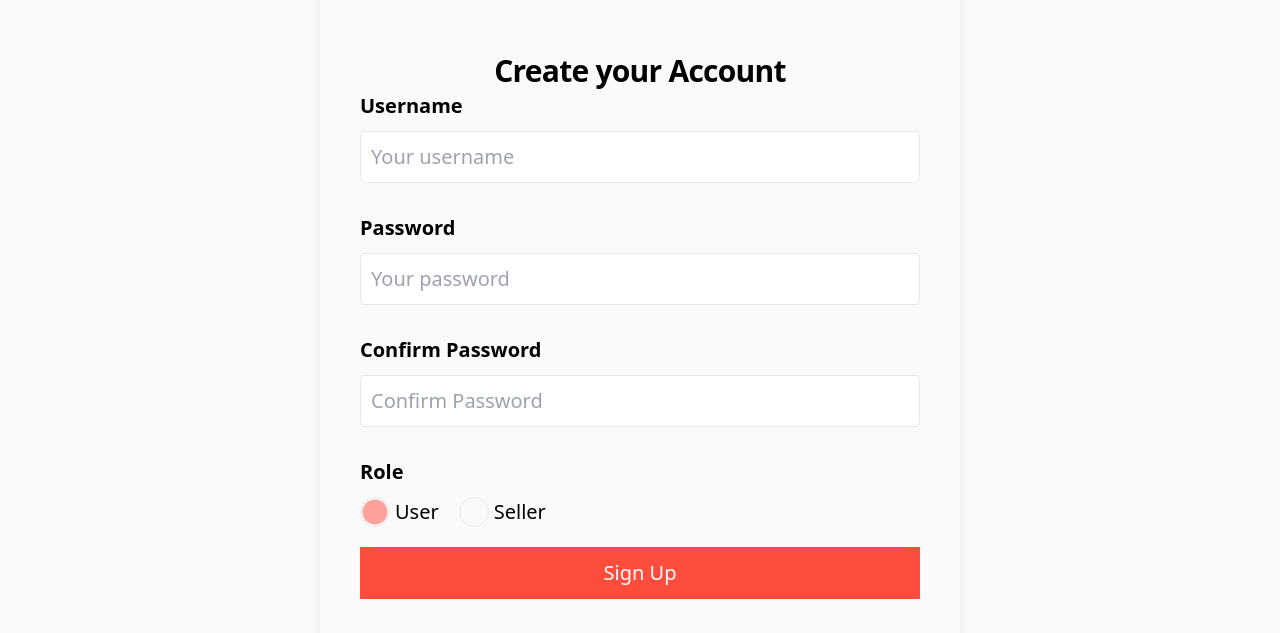
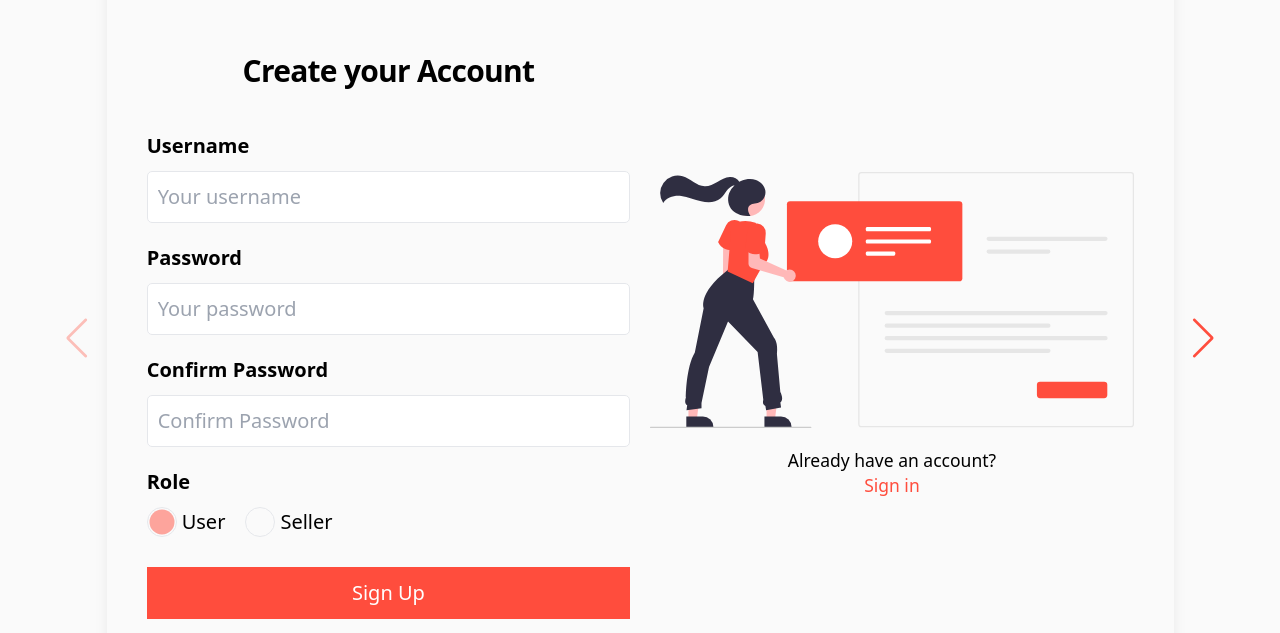
Before and after one commit to gustavo-martins-pereira/E-Commerce_FullStack-Frontend, a React (Vite) app: page /register-login in a window 1280 px wide. Shown: the part 567-1200 px from the top of the page. Built offline with nearby package versions, Linux system fonts and the light colour scheme; no server answers.

Commit message:
A&M - Login Form & Register/Login Layout

```diff
--- a/src/main.jsx
+++ b/src/main.jsx
@@ -2,7 +2,9 @@ import React from "react";
 import ReactDOM from "react-dom/client";
 
 import "swiper/css";
+import "swiper/css/effect-flip";
 import "swiper/css/pagination";
+import "swiper/css/navigation";
 import "react-toastify/dist/ReactToastify.css";
 
 import "./index.css";
--- a/src/pages/RegisterLogin/RegisterLogin.jsx
+++ b/src/pages/RegisterLogin/RegisterLogin.jsx
@@ -1,16 +1,19 @@
-import { useEffect, useState } from "react";
+import { useEffect, useRef, useState } from "react";
 import { Swiper, SwiperSlide } from "swiper/react";
-import { Autoplay } from "swiper/modules";
+import { Autoplay, EffectFlip, Navigation } from "swiper/modules";
 import { useForm } from "react-hook-form";
 import { ToastContainer } from "react-toastify";
 
 import { getAllProducts } from "@api/services/productService";
-import { register as registerUser } from "@api/services/userService";
+import { register as registerUser, login } from "@api/services/userService";
 import { InputText } from "@components/dumbs/custom/inputs/InputText/InputText";
 import { InputRadius } from "@components/dumbs/custom/inputs/InputRadius/InputRadius";
 import { SubmitButton } from "@components/dumbs/custom/inputs/SubmitButton/SubmitButton";
 import { bufferArrayToImageURL } from "@utils/bufferArrayToImageURL";
-import { toastError, toastSuccess } from "@utils/toast";
+import { toastError, toastSuccess, toastInfo } from "@utils/toast";
+
+import Register from "./assets/images/register.svg";
+import Login from "./assets/images/login.svg";
 
 import "./assets/css/register-login.css";
 
@@ -18,16 +21,29 @@ export function RegisterLogin() {
     // STATES
     const [products, setProducts] = useState([]);
 
-    // FORM
-    const { register, watch, handleSubmit, formState: {errors} } = useForm();
+    // REFS
+    const swiperRef = useRef(null);
 
-    const password = watch("password");
+    // FORM HOOKS (Separate for Register and Login)
+    const {
+        register: registerFormRegister,
+        watch: registerFormWatch,
+        handleSubmit: handleRegisterSubmit,
+        formState: { errors: registerErrors }
+    } = useForm();
+
+    const {
+        register: loginFormRegister,
+        handleSubmit: handleLoginSubmit,
+        formState: { errors: loginErrors }
+    } = useForm();
+
+    const registerPassword = registerFormWatch("registerPassword");
 
     // EFFECTS
     useEffect(() => {
         async function fetchProductsData() {
             const products = await getAllProducts();
-
             setProducts(products);
         }
 
@@ -36,17 +52,45 @@ export function RegisterLogin() {
 
     // HANDLES
     function handleOnSubmitValidRegisterForm(registerFormData) {
-        const { username, password, role } = registerFormData;
+        const { registerUsername, registerPassword, role } = registerFormData;
 
         try {
-            registerUser(username, password, role)
-                .then(() => toastSuccess("Registration successful!"))
+            registerUser(registerUsername, registerPassword, role)
+                .then(() => {
+                    toastSuccess("Registration successful!");
+                    toastInfo("Now login with your new Account.", { autoClose: 10000 });
+                    swiperRef.current.slideNext();
+                })
                 .catch(error => {
                     toastError(error.response.data?.error);
                 });
         } catch (error) {
             toastError("An Unexpected error occurred");
         }
+    }
+
+    function handleOnSubmitValidLoginForm(loginFormData) {
+        const { loginUsername, loginPassword } = loginFormData;
+
+        try {
+            login(loginUsername, loginPassword)
+                .then(() => {
+                    toastSuccess("Login successful!");
+                })
+                .catch(error => {
+                    toastError(error.response.data?.error);
+                });
+        } catch (error) {
+            toastError("An Unexpected error occurred");
+        }
+    }
+
+    function handleNextSlide() {
+        swiperRef.current.slideNext();
+    }
+
+    function handlePrevSlide() {
+        swiperRef.current.slidePrev();
     }
 
     return (
@@ -117,18 +161,33 @@ export function RegisterLogin() {
             </section>
 
             {/* REGISTER / LOGIN */}
-            <section className="section w-3/4 relative m-auto my-24 p-0 rounded-lg shadow-lg overflow-hidden md:w-1/2">
+            <Swiper
+                className="section w-3/4 relative m-auto my-24 p-0 rounded-lg pointer-events-none md:w-10/12"
+                wrapperClass="swiper-wrapper swiper-wrapper-rg"
+                effect={"flip"}
+                grabCursor={false}
+                navigation={true}
+                modules={[EffectFlip, Navigation]}
+                onSwiper={swiper => (swiperRef.current = swiper)}
+            >
                 {/* REGISTER FORM */}
-                <section className="px-4 py-8 md:px-8 md:py-16">
+                <SwiperSlide
+                    className="flex flex-col gap-4 shadow-lg px-4 py-8 md:px-8 md:py-16 lg:grid lg:grid-cols-2 lg:items-center lg:gap-4"
+                    tag="section"
+                >
+                    <div>
                         <h3 className="text-center">Create your Account</h3>
 
-                    <form className="flex flex-col gap-4" onSubmit={handleSubmit(handleOnSubmitValidRegisterForm)}>
+                        <form
+                            className="flex flex-col gap-2 mt-8"
+                            onSubmit={handleRegisterSubmit(handleOnSubmitValidRegisterForm)}
+                        >
                             <InputText
                                 label="Username"
                                 id="register-username"
                                 type="text"
                                 placeholder="Your username"
-                            register={register("username", {
+                                register={registerFormRegister("registerUsername", {
                                     required: "The username is required",
                                     minLength: {
                                         value: 5,
@@ -141,9 +200,9 @@ export function RegisterLogin() {
                                     pattern: {
                                         value: /^[A-Za-z][a-zA-Z0-9]+$/,
                                         message: "The username must start with a letter and contain only letters and numbers",
-                                },
+                                    }
                                 })}
-                            errorMessage={errors.username?.message}
+                                errorMessage={registerErrors.registerUsername?.message}
                             />
 
                             <InputText
@@ -151,7 +210,7 @@ export function RegisterLogin() {
                                 id="register-password"
                                 type="password"
                                 placeholder="Your password"
-                            register={register("password", {
+                                register={registerFormRegister("registerPassword", {
                                     required: "The password is required",
                                     minLength: {
                                         value: 8,
@@ -160,28 +219,21 @@ export function RegisterLogin() {
                                     maxLength: {
                                         value: 50,
                                         message: "The password must be less than 50",
-                                },
+                                    }
                                 })}
-                            errorMessage={errors.password?.message}
+                                errorMessage={registerErrors.registerPassword?.message}
                             />
+
                             <InputText
                                 label="Confirm Password"
                                 id="register-confirm-password"
                                 type="password"
                                 placeholder="Confirm Password"
-                            register={register("confirmPassword", {
+                                register={registerFormRegister("registerConfirmPassword", {
                                     required: "The password is required",
-                                minLength: {
-                                    value: 8,
-                                    message: "The password must be greater than 8",
-                                },
-                                maxLength: {
-                                    value: 50,
-                                    message: "The password must be less than 50",
-                                },
-                                validate: value => value === password || "The passwords do not match",
+                                    validate: value => value === registerPassword || "The passwords do not match",
                                 })}
-                            errorMessage={errors.confirmPassword?.message}
+                                errorMessage={registerErrors.registerConfirmPassword?.message}
                             />
 
                             <div className="flex flex-col gap-2">
@@ -193,51 +245,93 @@ export function RegisterLogin() {
                                         label="User"
                                         value="USER"
                                         checked={true}
-                                    register={register("role", {
-                                        required: "Please select a role",
+                                        register={registerFormRegister("role", {
+                                            required: "Please select a role"
                                         })}
-                                    errorMessage={errors.role?.message}
+                                        errorMessage={registerErrors.role?.message}
                                     />
                                     <InputRadius
                                         name="register-user-role"
                                         id="register-user-role-seller"
                                         label="Seller"
                                         value="SELLER"
-                                    register={register("role")}
+                                        register={registerFormRegister("role")}
                                     />
                                 </div>
                             </div>
 
-                        <SubmitButton className="btn-primary w-full" value="Sign Up" />
+                            <SubmitButton className="btn-primary w-full mt-4" value="Sign Up" />
                         </form>
-                </section>
+                    </div>
+
+                    <div className="flex flex-col gap-4 items-center">
+                        <img className="hidden lg:block" src={Register} alt="" />
+                        <p className="text-center text-sm">
+                            Already have an account?
+                            <br />
+                            <span
+                                className="text-link-primary cursor-pointer hover:underline"
+                                onClick={handleNextSlide}
+                            >
+                                Sign in
+                            </span>
+                        </p>
+                    </div>
+                </SwiperSlide>
 
                 {/* LOGIN FORM */}
-                {/* <section className="bg-login-form px-4 py-8 md:px-8 md:py-16 md:pt-12"}>
+                <SwiperSlide
+                    className="flex flex-col-reverse gap-4 shadow-lg px-4 py-8 md:px-8 md:py-16 lg:grid lg:grid-cols-2 lg:items-center lg:gap-4"
+                    tag="section"
+                >
+                    <div className="flex flex-col gap-4 items-center">
+                        <img className="hidden lg:block" src={Login} alt="" />
+                        <p className="text-center text-sm">
+                            Do you not have an account?
+                            <br />
+                            <span
+                                className="text-link-primary cursor-pointer hover:underline"
+                                onClick={handlePrevSlide}
+                            >
+                                Sign Up
+                            </span>
+                        </p>
+                    </div>
+
+                    <div>
                         <h3 className="text-center">Sign In</h3>
 
-                    <form>
+                        <form
+                            className="flex flex-col gap-2 mt-8"
+                            onSubmit={handleLoginSubmit(handleOnSubmitValidLoginForm)}
+                        >
                             <InputText
                                 label="Username"
+                                id="login-username"
+                                type="text"
                                 placeholder="Your username"
-                            name="login-username"
-                            inputType="text"
+                                register={loginFormRegister("loginUsername", {
+                                    required: "The username is required"
+                                })}
+                                errorMessage={loginErrors.loginUsername?.message}
                             />
 
                             <InputText
                                 label="Password"
+                                id="login-password"
+                                type="password"
                                 placeholder="Your password"
-                            name="login-password"
-                            inputType="password"
+                                register={loginFormRegister("loginPassword", {
+                                    required: "The password is required"
+                                })}
+                                errorMessage={loginErrors.loginPassword?.message}
                             />
 
-                        <SubmitButton
-                            className="btn-primary w-full"
-                            value="Sign In"
-                        />
+                            <SubmitButton className="btn-primary w-full mt-4" value="Sign In" />
                         </form>
-                </section> */}
-            </section>
+                    </div>
+                </SwiperSlide>
+            </Swiper>
 
             <ToastContainer />
         </main>
--- a/src/pages/RegisterLogin/assets/css/register-login.css
+++ b/src/pages/RegisterLogin/assets/css/register-login.css
@@ -1,3 +1,39 @@
+.swiper-wrapper-rg {
+    align-items: center;
+}
+
 .swiper-gallery > .swiper-wrapper {
     transition-timing-function: linear;
 }
+
+.swiper-button-next,
+.swiper-button-prev,
+.swiper-pagination {
+    pointer-events: auto;
+}
+
+/* CUSTOM SWIPER NAVIGATION STYLES */
+.swiper-button-next,
+.swiper-button-prev {
+    width: 50px;
+    height: 50px;
+
+    display: flex;
+    justify-content: center;
+    align-items: center;
+
+    border-radius: 50%;
+}
+
+.swiper-button-next {
+    left: calc(100% + 0.25rem);
+}
+.swiper-button-prev {
+    left: calc(0% - 2.75rem);
+}
+
+.swiper-button-next::after,
+.swiper-button-prev::after {
+    color: theme("textColor.swiper-navigation-arrow");
+    font-size: 40px;
+}
--- a/tailwind.config.js
+++ b/tailwind.config.js
@@ -6,7 +6,7 @@ export default {
     ],
     theme: {
         extend: {
-            colors: theme => ({
+            colors: {
                 // PRIMITIVE COLORS
                 "black-50": "hsla(0, 0%, 0%, 0.5)",
                 "alabaster": "hsl(0, 0%, 98%)",
@@ -20,7 +20,7 @@ export default {
                 "negroni-20": "hsla(25, 100%, 88%, 0.2)",
                 "negroni-50": "hsla(25, 100%, 88%, 0.5)",
                 "pickled-bluewood": "hsl(210, 29%, 24%)",
-            }),
+            },
             backgroundColor: theme => ({
                 // ========== DUMB COMPONENTS ==========
                 // BUTTONS
@@ -44,6 +44,7 @@ export default {
 
                 // ===== SWIPER =====
                 "swiper-pagination-bullet": theme("colors.sunset-orange"),
+                "swiper-navigation-arrow": theme("colors.sunset-orange-33"),
             }),
             borderColor: theme => ({
                 // ========== DUMB COMPONENTS ==========
@@ -66,6 +67,13 @@ export default {
 
                 // INPUTS
                 "input-error": theme("colors.red"),
+
+                // LINKS
+                "link-primary": theme("colors.sunset-orange"),
+
+                // ========== MAIN COMPONENTS ==========
+                // ===== SWIPER =====
+                "swiper-navigation-arrow": theme("colors.sunset-orange"),
             }),
             outlineColor: theme => ({
                 // ========== DUMB COMPONENTS ==========
```
Also changed, not shown: src/api/services/userService.js (+14 -0 lines), src/utils/toast.js (+16 -15 lines), src/pages/RegisterLogin/assets/images/login.svg (added), src/pages/RegisterLogin/assets/images/register.svg (added). Lines whose indentation alone changed are shown as unchanged.
